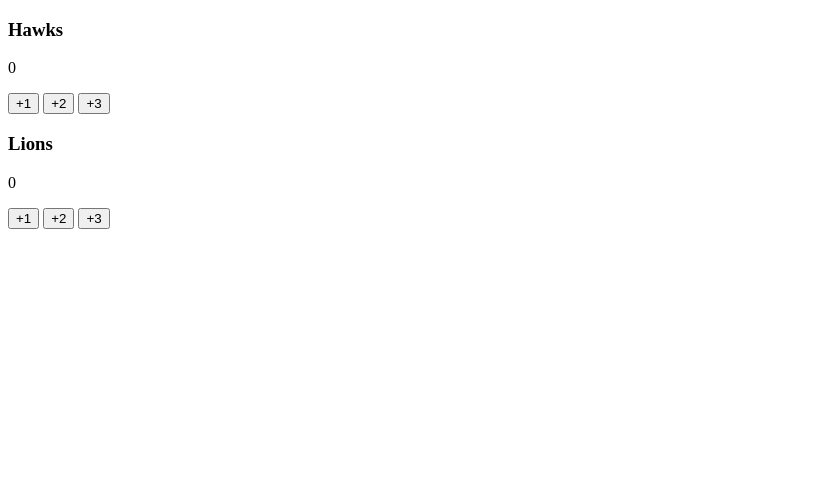
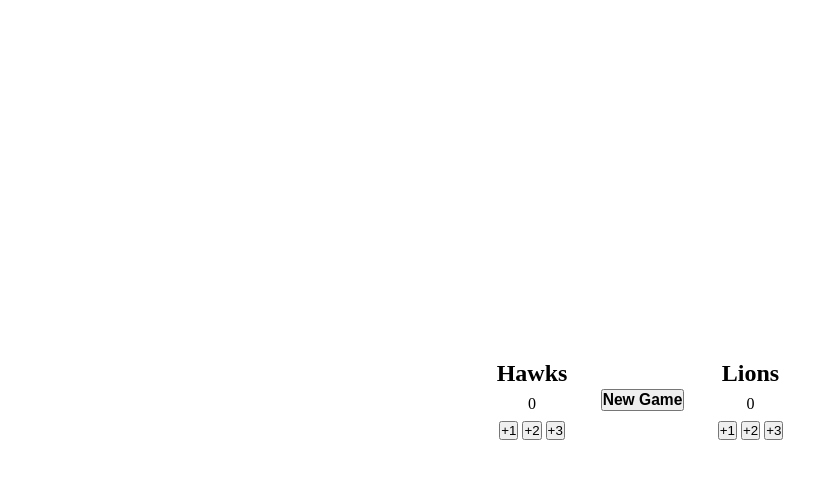
Before and after one commit to KendrickKnight/Scrimba, a plain HTML site: page scrimba-score-counter/index.html in a window 1280 px wide. Shown: the whole page, without its empty margins (0-838 px from the left). Drawn offline with Linux system fonts and the light colour scheme.

Commit message:
new game function and showing ahead team on score

```diff
--- a/scrimba-score-counter/index.css
+++ b/scrimba-score-counter/index.css
@@ -0,0 +1,33 @@
+* {
+    margin: 0;
+    padding: 0;
+    box-sizing: border-box;
+}
+
+section {
+    display: grid;
+    place-items: center;
+    width: 100%;
+    min-height:100vh;
+}
+
+.scores-container {
+    display: flex;
+    width: 100%;
+    max-width: 20rem;
+    justify-content: space-around;
+    align-items: center;
+}
+
+.scores{
+    display: flex;
+    flex-direction: column;
+    align-items: center;
+    gap: .5rem;
+}
+
+.ahead {
+    color: orange;
+    font-weight: bold;
+    font-size: 1.5rem;
+}
--- a/scrimba-score-counter/index.html
+++ b/scrimba-score-counter/index.html
@@ -11,23 +11,29 @@
 
 
     <section>
-        <div>
-            <h3>Hawks</h3>
+        <div class="scores-container">
+            <div class="scores">
+                <h2>Hawks</h2>
                 <p id="team1">0</p>
-            <div>
+                <div class="score-buttons">
                     <button onclick="addScoreT1(1)">+1</button>
                     <button onclick="addScoreT1(2)">+2</button>
                     <button onclick="addScoreT1(3)">+3</button>
                 </div>
             </div>
 
-        <div>
-            <h3>Lions</h3>
+            <div class="new-game" onclick="newGame()">
+                <button><h3>New Game</h3></button>
+            </div>
+
+            <div class="scores">
+                <h2>Lions</h2>
                 <p id="team2">0</p>
-            <div>
+                <div class="score-buttons">
                     <button onclick="addScoreT2(1)">+1</button>
                     <button onclick="addScoreT2(2)">+2</button>
                     <button onclick="addScoreT2(3)">+3</button>
+                </div>
             </div>
         </div>
     </section>
--- a/scrimba-score-counter/index.js
+++ b/scrimba-score-counter/index.js
@@ -4,6 +4,24 @@ let team2 = document.getElementById('team2')
 
 console.log(parseInt(team1) + 1)
 
-function addScoreT1(addedScore){ team1.textContent = parseInt(team1.innerHTML) + addedScore; console.log(team1)}
+function addScoreT1(addedScore){ team1.textContent = parseInt(team1.innerHTML) + addedScore; console.log(team1)
+    if (parseInt(team1.innerHTML) > parseInt(team2.innerHTML)){
+        team1.classList.add('ahead')
+        team2.classList.remove('ahead')
+    }
+}
 
-function addScoreT2(addedScore){ team2.textContent = parseInt(team2.innerHTML) + addedScore; console.log(team2)}
+function addScoreT2(addedScore){ team2.textContent = parseInt(team2.innerHTML) + addedScore; console.log(team2)
+    if (parseInt(team1.innerHTML) < parseInt(team2.innerHTML)){
+        team2.classList.add('ahead')
+        team1.classList.remove('ahead')
+    }
+
+}
+
+function newGame() {
+    team1.textContent=0
+    team2.textContent=0
+    team1.classList.remove('ahead')
+    team2.classList.remove('ahead')
+}
```
Lines whose indentation alone changed are shown as unchanged.
